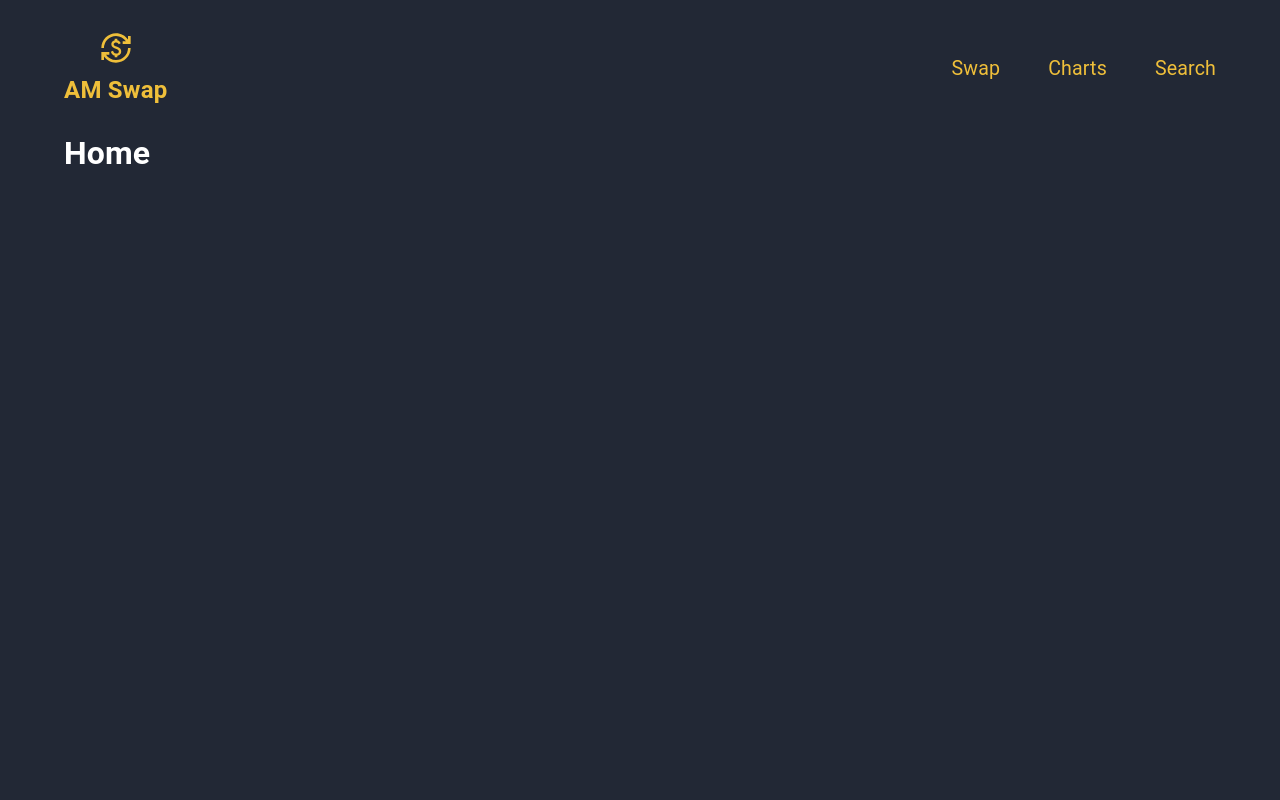
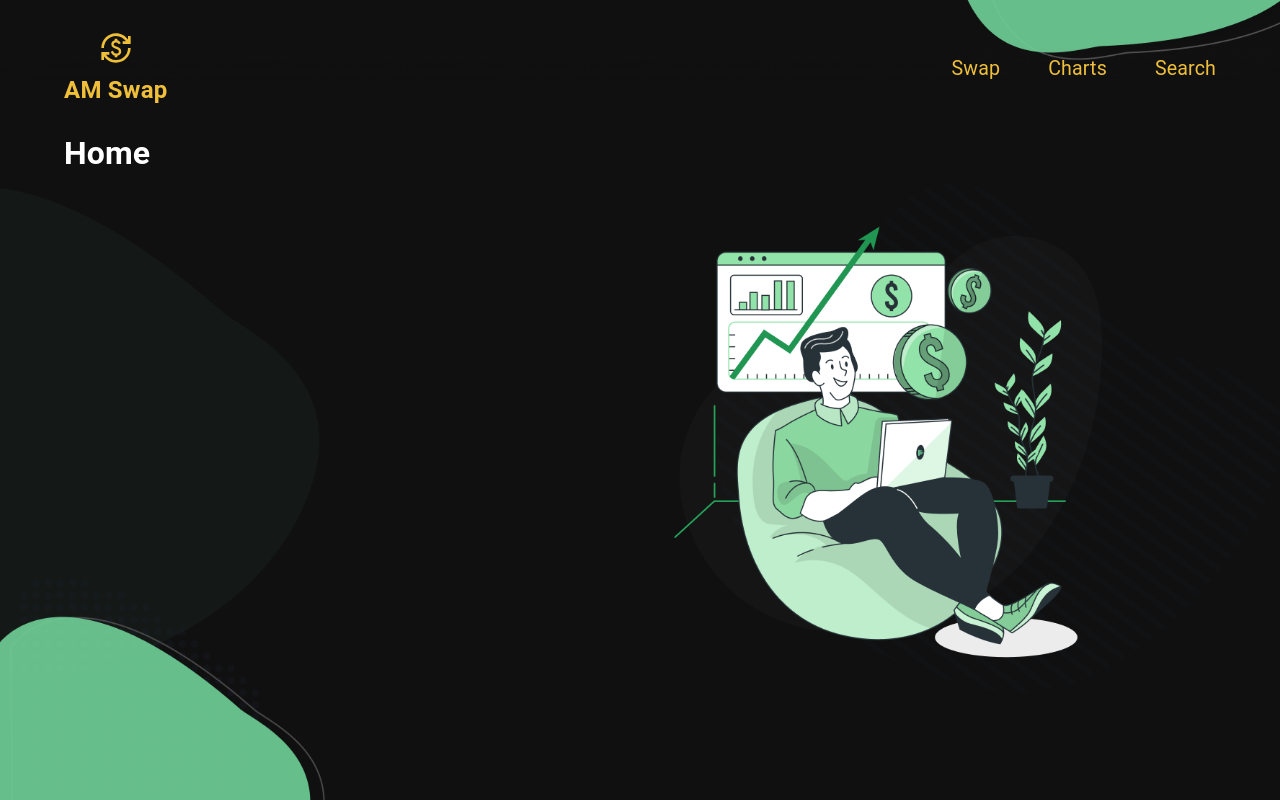
Before and after one commit to iam-annatar/Currency-Converter, a React (Vite) app: page / in a window 1280 px wide. Built offline with nearby package versions, Linux system fonts and the light colour scheme.

Commit message:
feat: add background for home page within Layout

```diff
--- a/src/components/Layout.tsx
+++ b/src/components/Layout.tsx
@@ -1,14 +1,50 @@
-import { CircularProgress, Container, useTheme } from "@mui/material";
+import type { Theme } from "@mui/material";
+import {
+  Box,
+  CircularProgress,
+  Container,
+  useMediaQuery,
+  useTheme,
+} from "@mui/material";
 import { Suspense } from "react";
-import { Outlet } from "react-router-dom";
+import { Outlet, useLocation } from "react-router-dom";
 
+import PATH from "../app/pages/routes/path";
+import background from "../assets/background.png";
+import backgrounMobile from "../assets/background-mobile.png";
 import Bottombar from "./navigation/Bottombar";
 import Navbar from "./navigation/Navbar";
 
 const Layout = () => {
   const theme = useTheme();
+  // use media query to differ layout appearance on desktop and mobile screen sizes
+  const matches = useMediaQuery((t: Theme) => t.breakpoints.up("md"));
+  const isHomePage = useLocation().pathname === PATH.HOME;
+
   return (
-    <>
+    <Box
+      sx={
+        isHomePage
+          ? matches
+            ? {
+                width: "100dvw",
+                height: "100dvh",
+                backgroundImage: `url(${background})`,
+                backgroundRepeat: "no-repeat",
+                backgroundPosition: "center",
+                backgroundSize: "cover",
+              }
+            : {
+                width: "100dvw",
+                height: "100dvh",
+                backgroundImage: `url(${backgrounMobile})`,
+                backgroundRepeat: "no-repeat",
+                backgroundPosition: "center ",
+                backgroundSize: "cover",
+              }
+          : null
+      }
+    >
       <Navbar />
       <Container>
         <Suspense
@@ -27,7 +63,7 @@ const Layout = () => {
         </Suspense>
       </Container>
       <Bottombar />
-    </>
+    </Box>
   );
 };
 
--- a/src/styles/theme.ts
+++ b/src/styles/theme.ts
@@ -3,7 +3,7 @@ import { createTheme } from "@mui/material";
 export const theme = createTheme({
   palette: {
     background: {
-      default: "#222835",
+      default: "#101010",
     },
     text: {
       primary: "#ffff",
```
Also changed, not shown: src/assets/background-mobile.png (added), src/assets/background.png (added).
